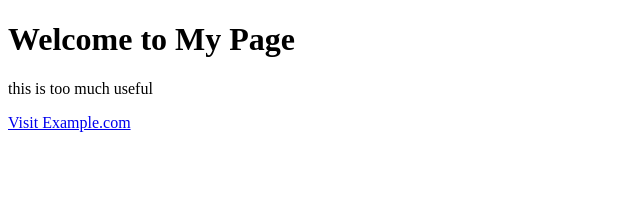
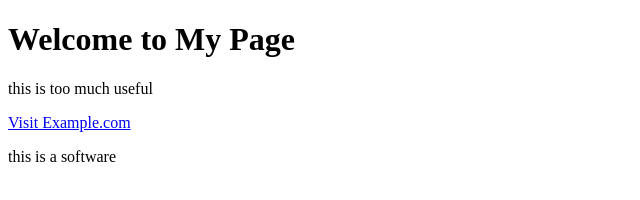
Before and after one commit to BANDHU-alt/7aug2025, a plain HTML site: page index.html in a window 1280 px wide. Shown: the whole page, without its empty margins (0-640 px from the left). Drawn offline with Linux system fonts and the light colour scheme.

Commit message:
new commit

```diff
--- a/index.html
+++ b/index.html
@@ -10,5 +10,6 @@
     <h1>Welcome to My Page</h1>
     <p> this is too much useful</p>
     <a href="https://www.example.com">Visit Example.com</a>
+    <p>this is a software</p>
 </body>
 </html>
```
